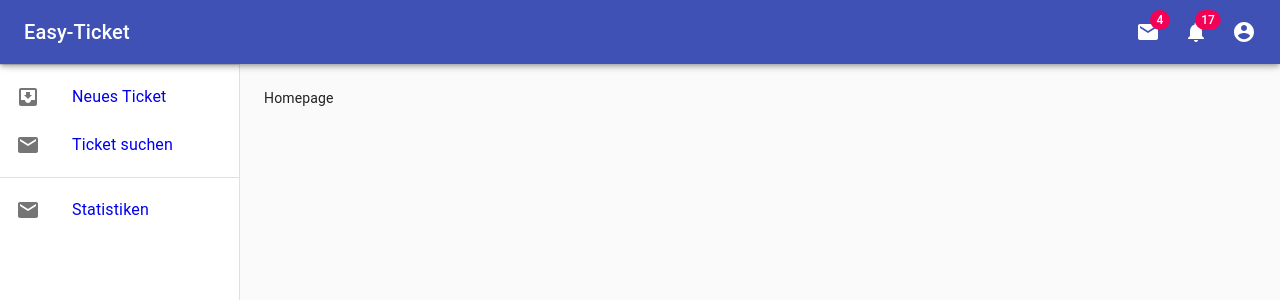
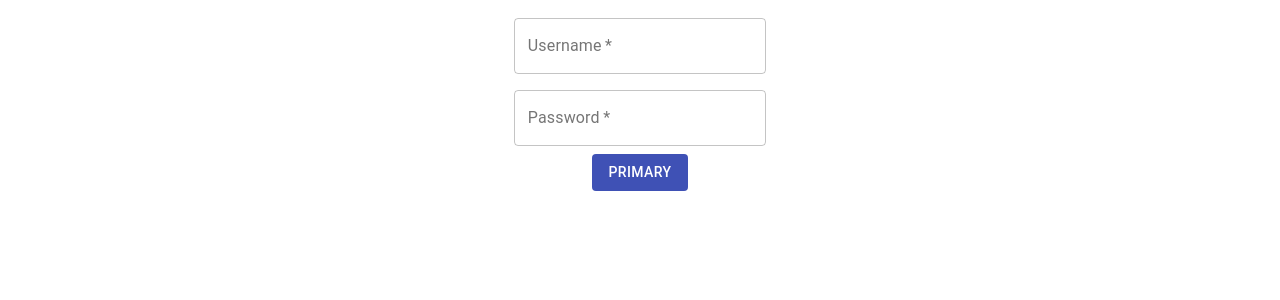
Before and after one commit to mchlzj/ticketsystem_frontend, a React (Create React App) app: page / in a window 1280 px wide. Shown: the top 300 px of the page. Built offline with nearby package versions, Linux system fonts and the light colour scheme; no server answers.

Commit message:
testing login functionality

```diff
--- a/src/ApiCalls/ApiCalls.tsx
+++ b/src/ApiCalls/ApiCalls.tsx
@@ -2,6 +2,7 @@
 const url = 'https://www.hetfeld.name/ticket_backend/api/';
 //https://www.hetfeld.name/ticket_backend/api/
 //http://localhost:59543/api/
+
 export const getAllTickets = async() => {
     const response = await fetch(url + 'Tickets');
     try {
--- a/src/App.tsx
+++ b/src/App.tsx
@@ -10,7 +10,7 @@ import AllTickets from './pages/AllTickets/AllTickets';
 import NewTicket from './pages/NewTicket/NewTicket';
 import Statistics from './pages/Statistics/Statistics';
 import HomePage from './pages/HomePage/HomePage';
-
+import SignIn from './pages/SignIn/SingIn';
 
 
 import {MobileOpenProvider} from './components/Drawer/MobileOpenContext';
@@ -49,6 +49,8 @@ const classes = useStyles();
 
     <div className= {classes.root}>
       <Router>
+      <Switch>
+      <Route path='/' exact component={SignIn}/>
         <MobileOpenProvider>
           <Navigation/>
         </MobileOpenProvider>
@@ -56,15 +58,16 @@ const classes = useStyles();
           <div className={classes.toolbar} />
               {/* <TicketsProvider> */}
                 {/* <ApiPreCalls/> */}
-              <Switch>
-              <Route path='/' exact component={HomePage}/>
+
+
               <Route path="/newticket" component={NewTicket}/>
               <Route path="/ticketSuchen" exact render={() => <AllTickets tickets={tickets} setTickets={setTickets} />}/>
               <Route path="/ticketSuchen/:id" component={Ticket}/>
               <Route path="/statistics" component={Statistics}/>
-              </Switch>
+
               {/* </TicketsProvider> */}
         </main>
+        </Switch>
       </Router>
     </div>
   );
--- /dev/null
+++ b/src/pages/SignIn/LoginContext.tsx
@@ -0,0 +1,14 @@
+import React, {createContext} from 'react';
+
+
+export const LoginContext = createContext<any>(false);
+
+export const LoginProvider = ({children}: any) => {
+    const [isLoggedIn, setIsLoggedIn] = React.useState(false);
+
+    return (
+        <LoginContext.Provider value={[isLoggedIn,setIsLoggedIn]} >
+            {children}
+        </LoginContext.Provider>
+    );
+}
--- /dev/null
+++ b/src/pages/SignIn/SingIn.tsx
@@ -0,0 +1,94 @@
+import React,{useContext} from 'react';
+import {Grid, Button} from '@material-ui/core';
+import TextField from '@material-ui/core/TextField';
+import { createStyles, makeStyles, Theme } from '@material-ui/core/styles';
+import {LoginContext} from './LoginContext';
+
+const useStyles = makeStyles((theme: Theme) =>
+  createStyles({
+    root: {
+      '& .MuiTextField-root': {
+        margin: theme.spacing(1),
+        width: '25ch',
+      },
+
+        margin: 'auto',
+        width: '50%',
+        padding: '10px',
+    },
+    inputField: {
+        display: 'inline'
+    },
+  }),
+);
+
+export default function SingIn() {
+  const classes = useStyles();
+
+  // const [isLoggedIn, setIsLoggedIn] = useContext(LoginContext);
+
+  const url = 'http://localhost:59543/api/';
+//https://www.hetfeld.name/ticket_backend/api/
+//http://localhost:59543/api/
+
+  const handleLogin = async() => {
+    const response = await fetch(url + 'auth/login',
+    {
+      method: 'POST',
+      body: JSON.stringify({
+          userName: 'Michael.Ziaja@iubh-fernstudium.de',
+          password: 'sicher'
+      }),
+      mode: 'cors',
+      headers: {
+              'Content-Type' : 'application/json'
+          }
+  })
+  .then(res => {
+      console.log(res);
+  });
+    // try {
+    //     if (response.ok) {
+    //         const jsonResponse = await response.json();
+    //         return jsonResponse;
+    //     }
+    //     throw new Error('Request Failed!');
+    // } catch(error) {
+    //     console.log(error);
+    // }
+};
+
+  return (
+    <form className={classes.root} noValidate autoComplete="off">
+      <div>
+      <Grid
+  container
+  direction="column"
+  justify="center"
+  alignItems="center"
+>
+        <TextField
+          required
+          id="outlined-required"
+          label="Username"
+          variant="outlined"
+        />
+        <TextField
+        required
+          id="outlined-password-input"
+          label="Password"
+          type="password"
+          autoComplete="current-password"
+          variant="outlined"
+        />
+      <Button variant="contained"
+      color="primary"
+      disableElevation
+      onClick={handleLogin}>
+        Primary
+      </Button>
+        </Grid>
+      </div>
+    </form>
+  );
+}
```
Also changed, not shown: 1 other file (tests, documents, lock files or other folders).
